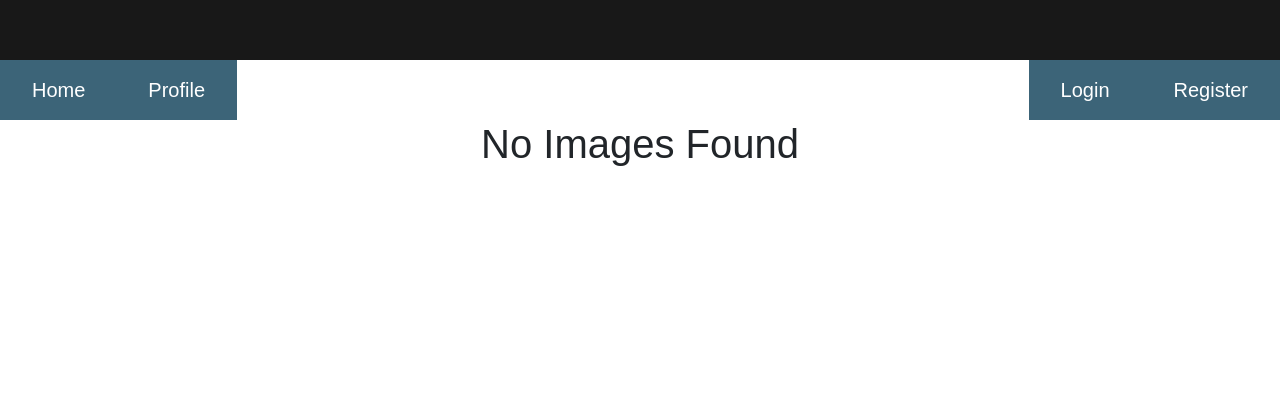
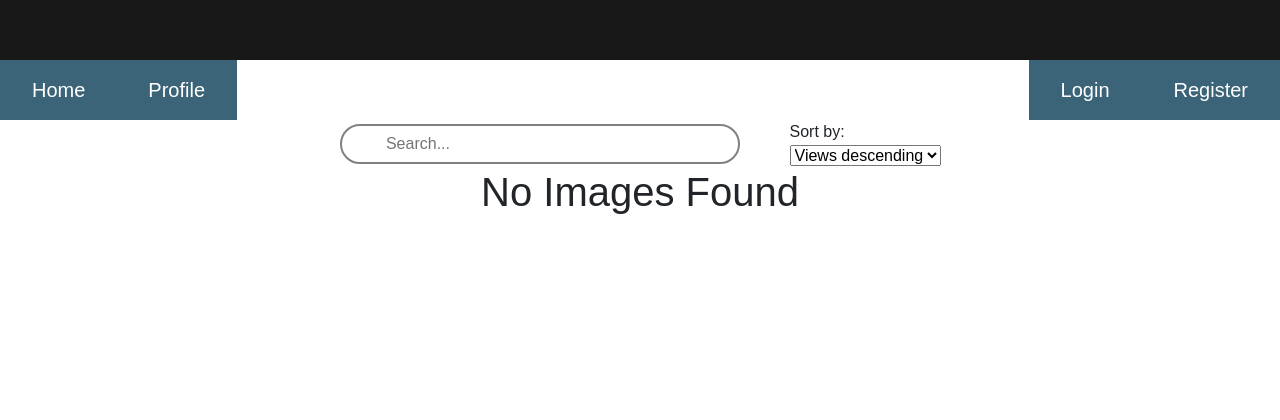
Before and after one commit to AironasGit/ImagerWeb, a Django app: a page that uses ImagerWeb/Imager/templates/public_profile.html in a window 1280 px wide. Shown: the top 420 px of the page. Run offline with Django 5.2, Linux system fonts and the light colour scheme; data that the repository does not hold is empty.

Commit message:
Add search and filter bar to profile.html, public_profile.html

```diff
--- a/ImagerWeb/Imager/templates/profile.html
+++ b/ImagerWeb/Imager/templates/profile.html
@@ -27,6 +27,7 @@
                 <button class="btn-group">Upload image</button>
             </form>
         </div>
+        {% include "search_bar.html" %}
         <div class="mainContainer">
             {% if images %}
                 {% for item in images %}
--- a/ImagerWeb/Imager/templates/public_profile.html
+++ b/ImagerWeb/Imager/templates/public_profile.html
@@ -7,6 +7,7 @@ blic Profile {% endblock %}
     {% endfor %}
 {% endblock %}
 {% block 'content' %}
+{% include "search_bar.html" %}
 <div class="mainContainer">
     {% if images %}
         {% for item in images %}
--- /dev/null
+++ b/ImagerWeb/Imager/templates/search_bar.html
@@ -0,0 +1,24 @@
+<div class="searchBar">
+    <form class="searchForm" method="POST" onsubmit="putCookie('query', 'search')">
+        {% csrf_token %}
+        <input id="search" type="search" name="query" placeholder="{% if query == '' %} Search... {% endif %}" value="{% if query != '' %}{{query}}{% endif %}">
+    </form>
+    <form class="sortForm" name="sortForm" method="POST">
+        {% csrf_token %}
+        <p style="margin: 0;">Sort by:</p>
+        <select name="sort" id="sort" onchange="sortForm.submit(); putCookie('sort_option', 'sort')">
+            <option value="views_asc" {% if views_sort_option == 'views_asc' %} selected {% endif %}>Views ascending</option>
+            <option value="views_desc" {% if views_sort_option == 'views_desc' %} selected {% endif %}>Views descending</option>
+            <option value="date_asc" {% if views_sort_option == 'date_asc' %} selected {% endif %}>Date ascending</option>
+            <option value="date_desc" {% if views_sort_option == 'date_desc' %} selected {% endif %}>Date descending</option>
+        </select>
+    </form>
+</div>
+<script>
+    function putCookie(name, elementId)
+    {
+        value = document.getElementById(elementId).value
+        document.cookie=`${name}=${value};path=/`;
+        return true;
+    }
+</script>
--- a/ImagerWeb/Imager/utils.py
+++ b/ImagerWeb/Imager/utils.py
@@ -1,5 +1,6 @@
 import os
 from .models import Image
+from django.db.models import Q
 
 def get_images_size(images: Image) -> float: # size in MB
     images_size = 0
@@ -8,3 +9,17 @@ def get_images_size(images: Image) -> float: # size in MB
         images_size += os.path.getsize(f"{location}{image['image']}")
     images_size = round(images_size / (1024*1024.0), 2)
     return images_size
+
+def get_sort(sort_option):
+    match sort_option:
+        case 'views_asc':
+            sort = 'view_count'
+        case 'views_desc':
+            sort = '-view_count'
+        case 'date_asc':
+            sort = 'date'
+        case 'date_desc':
+            sort = '-date'
+        case _:
+            sort = '-view_count'
+    return sort
--- a/ImagerWeb/Imager/views.py
+++ b/ImagerWeb/Imager/views.py
@@ -11,7 +11,7 @@ from django.core.exceptions import ValidationError
 from django.core.paginator import Paginator
 from .forms import ImageForm
 from django.db.models import Q
-from .utils import get_images_size
+from .utils import get_images_size, get_sort
 from rest_framework.views import APIView
 from rest_framework.response import Response
 from django.contrib.auth import authenticate
@@ -25,20 +25,9 @@ def index(request):
     values = ('user__username', 'image', 'date', 'view_count')
     query = request.COOKIES.get('query', '')
     sort_option = request.COOKIES.get('sort_option', 'views_desc')
-    match sort_option:
-        case 'views_asc':
-            sort = 'view_count'
-        case 'views_desc':
-            sort = '-view_count'
-        case 'date_asc':
-            sort = 'date'
-        case 'date_desc':
-            sort = '-date'
-        case _:
-            sort = '-view_count'
+    sort = get_sort(sort_option)
     images = Image.objects.filter(is_private=False).values(*values).filter(Q(description__icontains=query) | Q(user__username__icontains=query)).order_by(sort)
     per_page = 8
-    #images = Image.objects.filter(is_private=False, date__year='2024', date__month='06', date__day='07').values(*values)
     paginator = Paginator(images, per_page=per_page)
     page_number = request.GET.get('page')
     paged_images = paginator.get_page(page_number)
@@ -86,11 +75,13 @@ def edit_image(request, image_name):
 def profile(request):
     if request.method == 'POST':
         set_profile_photo(request)
-        messages.info(request, f'Profile picture set!')
-        return redirect(f'profile')
     values = ('user__username', 'image', 'date', 'is_private', 'id')
     per_page = 6
-    images = Image.objects.filter(user_id=request.user.id).values(*values)
+    query = request.COOKIES.get('query', '')
+    sort_option = request.COOKIES.get('sort_option', 'views_desc')
+    sort = get_sort(sort_option)
+    images = Image.objects.filter(user_id=request.user.id).values(*values).filter(Q(description__icontains=query) | Q(user__username__icontains=query)).order_by(sort)
+    all_images = Image.objects.filter(user_id=request.user.id).values(*values)
     profile = Profile.objects.filter(user_id=request.user.id).first()
     paginator = Paginator(images, per_page=per_page)
     page_number = request.GET.get('page')
@@ -98,8 +89,10 @@ def profile(request):
     context ={
         'images': paged_images,
         'profile': profile,
-        'images_count': len(images),
-        'images_size': get_images_size(images)
+        'images_count': len(all_images),
+        'images_size': get_images_size(all_images),
+        'query': query,
+        'views_sort_option': sort_option
     }
     return render(request, template_name='profile.html', context=context)
 
@@ -180,22 +173,30 @@ def register(request):
 def public_profile(request, username):
     values = ('user__username', 'image', 'date')
     per_page = 8
-    images = Image.objects.filter(user__username=username, is_private=False).values(*values)
+    query = request.COOKIES.get('query', '')
+    sort_option = request.COOKIES.get('sort_option', 'views_desc')
+    sort = get_sort(sort_option)
+    images = Image.objects.filter(user__username=username, is_private=False).values(*values).filter(Q(description__icontains=query) | Q(user__username__icontains=query)).order_by(sort)
     paginator = Paginator(images, per_page=per_page)
     page_number = request.GET.get('page')
     paged_images = paginator.get_page(page_number)
     context ={
-        'images': paged_images
+        'images': paged_images,
+        'query': query,
+        'views_sort_option': sort_option
     }
     return render(request, template_name='public_profile.html', context=context)
 
 
 def set_profile_photo(request):
     profile = Profile.objects.get(user=request.user.id)
-    image_id = request.POST['imageId']
-    image = Image.objects.get(id=image_id)
-    profile.photo = image
-    profile.save()
+    image_id = request.POST.get('imageId')
+    if image_id != None:
+        image = Image.objects.get(id=image_id)
+        profile.photo = image
+        profile.save()
+        messages.info(request, f'Profile picture set!')
+        return redirect(f'profile')
 
 class UploadImageAPIView(APIView):
     def post(self, request):
```
Also changed, not shown: ImagerWeb/Imager/templates/index.html (+1 -24 lines).
